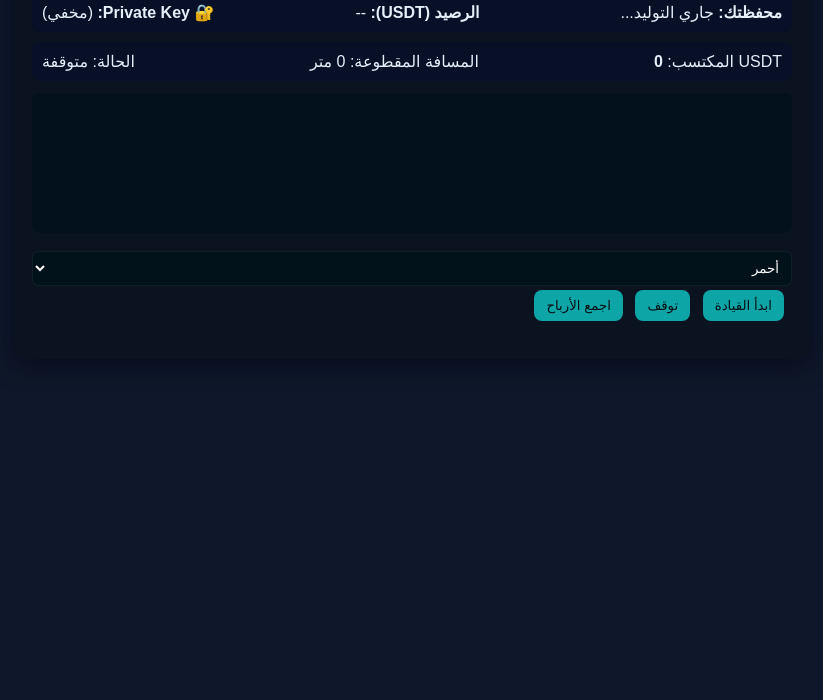
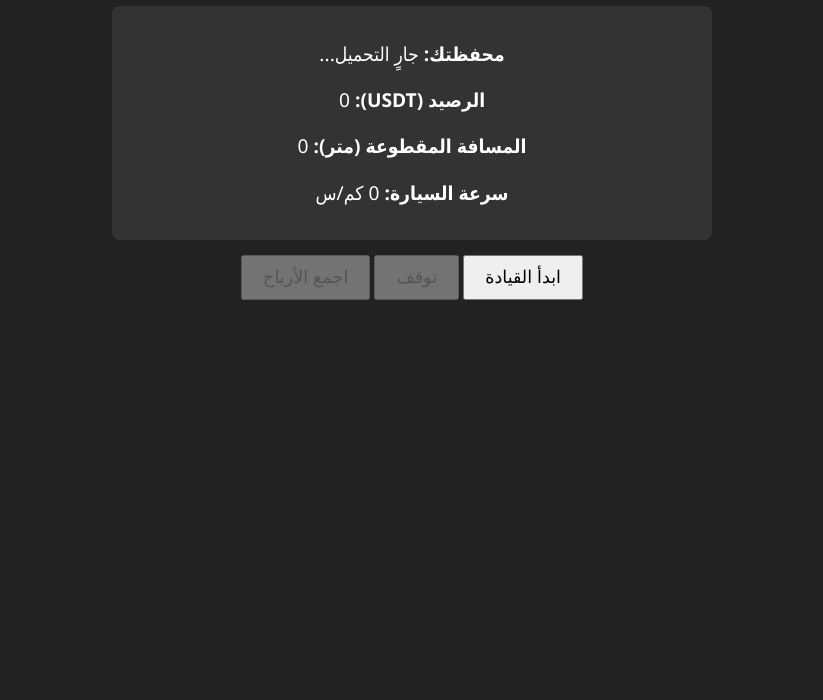
Before and after one commit to hjsv122/FlatDriveGame, a website: page public/index.html in a window 1280 px wide. Shown: the part 100-800 px from the top of the page, without its empty margins (228-1051 px from the left). Drawn offline with Linux system fonts and the light colour scheme; no server answers.

Commit message:
Update index.html

```diff
--- a/public/index.html
+++ b/public/index.html
@@ -3,39 +3,46 @@
 <head>
   <meta charset="UTF-8" />
   <meta name="viewport" content="width=device-width, initial-scale=1" />
-  <title>🚗 FlatDrive — النسخة النهائية مع محفظة حقيقية</title>
-  <link rel="stylesheet" href="/style.css" />
+  <title>FlatDrive Game</title>
+  <style>
+    body {
+      font-family: 'Segoe UI', Tahoma, Geneva, Verdana, sans-serif;
+      background-color: #222;
+      color: white;
+      max-width: 600px;
+      margin: auto;
+      padding: 20px;
+      text-align: center;
+    }
+    button {
+      padding: 10px 20px;
+      margin-top: 15px;
+      font-size: 1.1rem;
+      cursor: pointer;
+    }
+    .status {
+      margin-top: 20px;
+      font-size: 1.2rem;
+      background: #333;
+      padding: 15px;
+      border-radius: 8px;
+    }
+  </style>
 </head>
 <body>
-  <div class="game-container">
-    <h1>🚗 FlatDrive — النسخة النهائية مع محفظة حقيقية</h1>
-    <div class="wallet-info">
-      <div><strong>محفظتك:</strong> <span id="walletAddress">جاري التوليد...</span></div>
-      <div><strong>الرصيد (USDT):</strong> <span id="walletBalance">--</span></div>
-      <div><strong>🔐 Private Key:</strong> <span id="privateKey">(مخفي)</span></div>
-    </div>
+  <h1>🚗 FlatDrive - النسخة النهائية</h1>
 
-    <div class="info">
-      <div>USDT المكتسب: <strong id="trxEarned">0</strong></div>
-      <div>المسافة المقطوعة: <span id="distance">0</span> متر</div>
-      <div>الحالة: <span id="status">متوقفة</span></div>
-    </div>
+  <div class="status">
+    <p><strong>محفظتك:</strong> <span id="walletAddress">جارٍ التحميل...</span></p>
+    <p><strong>الرصيد (USDT):</strong> <span id="balance">0</span></p>
+    <p><strong>المسافة المقطوعة (متر):</strong> <span id="distance">0</span></p>
+    <p><strong>سرعة السيارة:</strong> <span id="carSpeed">0</span> كم/س</p>
+  </div>
 
-    <canvas id="gameCanvas"></canvas>
+  <button id="startBtn">ابدأ القيادة</button>
+  <button id="stopBtn" disabled>توقف</button>
+  <button id="collectBtn" disabled>اجمع الأرباح</button>
 
-    <div class="controls">
-      <select id="carColor">
-        <option value="#ff6b6b">أحمر</option>
-        <option value="#4ade80">أخضر</option>
-        <option value="#3b82f6">أزرق</option>
-        <option value="#facc15">أصفر</option>
-      </select>
-
-      <button id="startBtn">ابدأ القيادة</button>
-      <button id="stopBtn">توقف</button>
-      <button id="collectBtn">اجمع الأرباح</button>
-    </div>
-  </div>
-  <script src="/game.js"></script>
+  <script src="game.js"></script>
 </body>
 </html>
```
